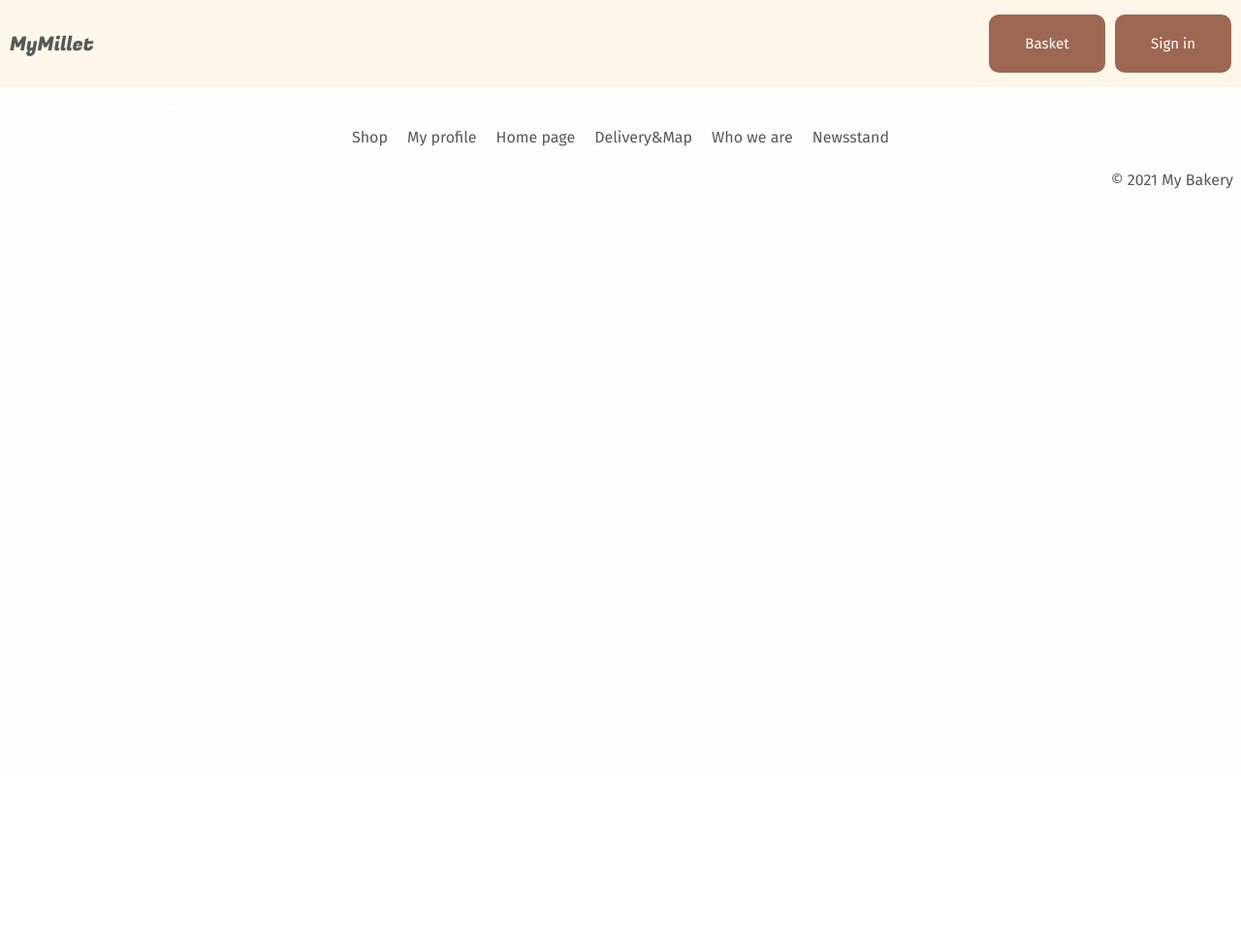
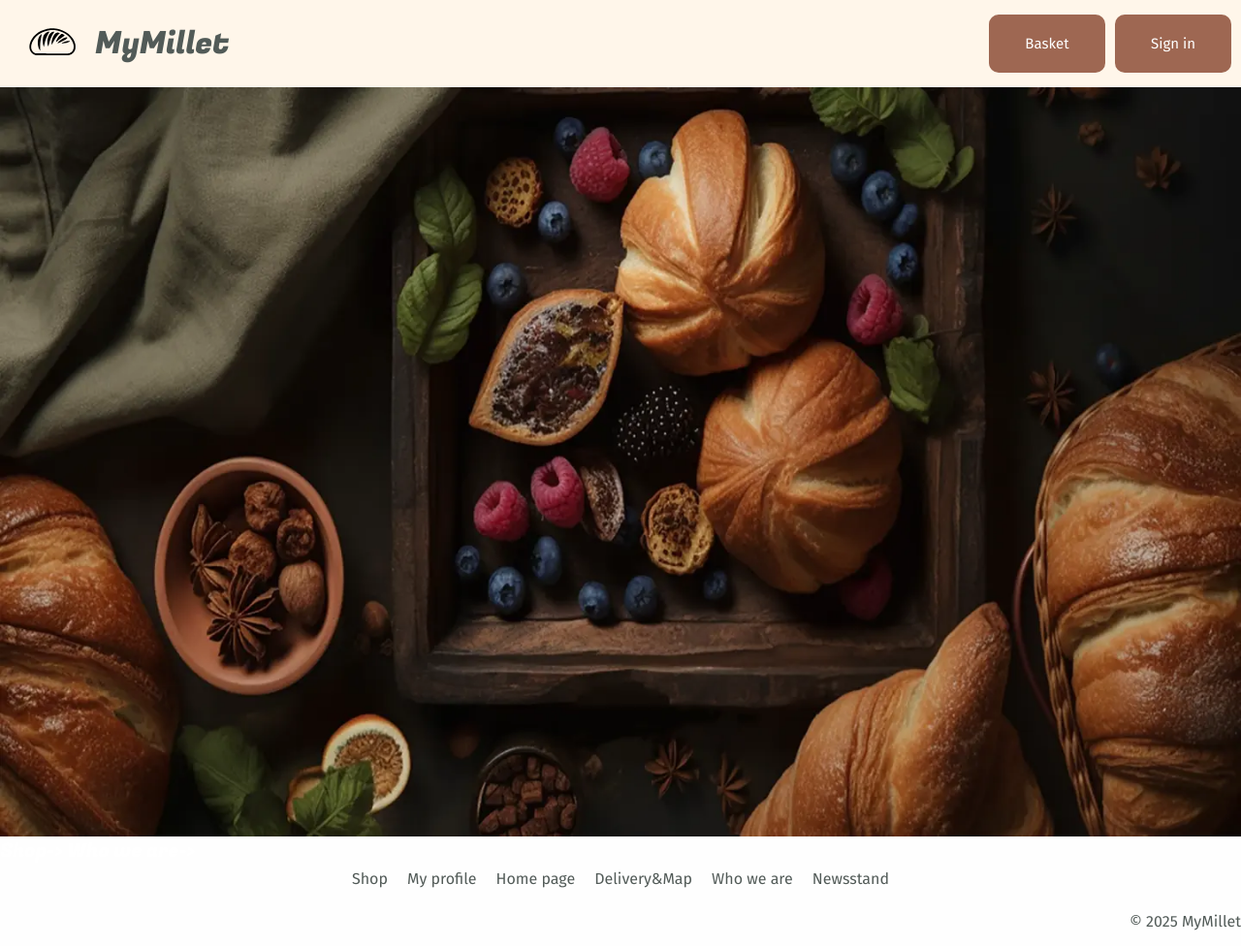
Before and after one commit to Ollldman/MyMillet, a Django app: page / in a window 1280 px wide. Shown: the whole page at 97% size. Before the commit the page ends 195 px from the top, so only its background shows below. Run offline with Django 5.2, Linux system fonts and the light colour scheme.

Commit message:
commit_with_mainImg_and_favicon

```diff
--- a/mainapp/static/mainapp/css/style.css
+++ b/mainapp/static/mainapp/css/style.css
@@ -3,7 +3,19 @@
 body
 {
     background-color: #FFF6EA;
+    margin: 0;
+    padding: 0;
 }
+
+/* Header */
+/* Иконка */
+.favicon-logo
+{
+    width: 48px;
+    height: 48px;
+    padding: 20px;
+}
+
 /* Общий стиль для брендовых текстов */
 .brand-text
 {
@@ -11,6 +23,7 @@ body
     color:#525B58;
     margin-right:auto;
 }
+
 /* Общее в ссылках: */
 a
 {
@@ -23,10 +36,30 @@ a
     font-size: 20px;
     color: white;
 }
+.header_left
+{
+    display: flex;
+    align-items: center;
+}
+.header_right
+{
+    display: flex;
+    align-items: center;
+}
+
 /* Общее в main */
 main{
     padding-top: 70px;
 }
+
+/* Главное изображение */
+.main_theme_pic
+{
+    width: 100%;
+    height: auto;
+    display: block;
+}
+
 /* Общее в подвале: */
 footer
 {
@@ -46,13 +79,15 @@ footer
     display: flex;
     flex-direction: column;
 }
-
 .footer-navigation a {
     margin: 5px 10px;
 }
-
 .copyright {
     text-align: right;
+}
+.footer_nav_button:hover
+{
+    color:#202322;
 }
 /* buttons */
 button
@@ -75,7 +110,7 @@ button:hover
 }
 
 
-
+/* media content resize */
 
 /* Mobile */
 @media (max-width: 1023px)
@@ -96,7 +131,7 @@ button:hover
         padding: 5px 10px 5px 10px;
         box-sizing: border-box;
         display: flex;
-        justify-content: space-between;
+        justify-content:space-between;
         align-items: center;
     }
     button{
@@ -106,6 +141,14 @@ button:hover
     }
     main{
         padding-top:70px;
+    }
+    .brand-text
+    {
+        display:none;
+    }
+    .main_theme_pic
+    {
+        max-height: 200px;
     }
 }
 /* Pad and Desktop */
@@ -145,5 +188,9 @@ button:hover
     .footer-nav-left, .footer-nav-right {
         flex-direction: row;
     }
+    .main_theme_pic
+    {
+        max-height: 870px;
+    }
 }
 /* Конец общих стилей для index.html */
--- a/mainapp/templates/mainapp/index.html
+++ b/mainapp/templates/mainapp/index.html
@@ -1,6 +1,11 @@
 {% extends "mainapp/template_layout.html" %}
+{% load static %}
 {% block title %}MyMillet{% endblock title %}
 {% block content %}
+<picture>
+    <source srcset="{% static 'mainapp/img/homepage/top_title_pic.webp'%}" alt="Main theme of our bakery." class="main_theme_pic">
+    <img src="{% static 'mainapp/img/homepage/top_title_pic.webp'%}" alt="Main theme of our bakery." class="main_theme_pic">
+</picture>
 <a href="/" class="topNavigation">Shop-></a>
 <a href="/" class="topNavigation">Who we are-></a>
 {% endblock content %}
--- a/mainapp/templates/mainapp/template_layout.html
+++ b/mainapp/templates/mainapp/template_layout.html
@@ -8,34 +8,42 @@
     <link rel="preconnect" href="https://fonts.gstatic.com" crossorigin>
     <link href="https://fonts.googleapis.com/css2?family=Fira+Sans:wght@400;700&family=Fugaz+One&display=swap" rel="stylesheet">
     <link rel="stylesheet" href="{% static 'mainapp/css/style.css' %}">
+    <link rel="icon" type="image/webp" src="{% static 'mainapp/img/favicon/favicon.webp' %}">
     <title>{% block title %}{% endblock title %}</title>
 </head>
 <body>
+    <!-- Динамическое окно авторизации -->
     <div class="autorization-field" id="modalAuth"></div>
+    <!-- Заголовок -->
     <header>
-        <!--Логотип подставить сюда!!!-->
-        <a href="/" class="brand-text" style="font-size:20px;">MyMillet</a>
+        <!--Логотип и название-->
+        <div class="header_left">
+        <a href="/"><img src="{% static 'mainapp/img/favicon/favicon.svg' %}" alt="Logo" class="favicon-logo"></a>
+        <a href="/" class="brand-text" style="font-size:32px;">MyMillet</a>
+        </div>
         <!--Кнопки-->
+        <div class="header_right">
         <a href="/" class="h-buttons" id="basketB"><button>Basket</button></a>
         <a href="/" class="h-buttons" id="signInB"><button>Sign in</button></a>
         <!--Количество товаров в корзине-->
+        </div>
     </header>
     <main>
         {% block content %}{% endblock content %}
         <footer>
             <div class="footer-navigation">
                 <div class="footer-nav-left">
-                    <a href="\">Shop</a>
-                    <a href="\">My profile</a>
-                    <a href="\">Home page</a>
+                    <a class="footer_nav_button" href="\">Shop</a>
+                    <a class="footer_nav_button" href="\">My profile</a>
+                    <a class="footer_nav_button" href="\">Home page</a>
                 </div>
                 <div class="footer-nav-right">
-                    <a href="\">Delivery&Map</a>
-                    <a href="\">Who we are</a>
-                    <a href="\">Newsstand</a>
+                    <a class="footer_nav_button" href="\">Delivery&Map</a>
+                    <a class="footer_nav_button" href="\">Who we are</a>
+                    <a class="footer_nav_button" href="\">Newsstand</a>
                 </div>
             </div>
-            <p class="copyright">&copy; 2021 My Bakery</p>
+            <p class="copyright">&copy; 2025 MyMillet</p>
         </footer>
     </main>
     <script src="{% static 'mainapp/js/autorization_field_changer' %}"></script>
```
Also changed, not shown: mainapp/static/mainapp/img/favicon.webp (deleted), mainapp/static/mainapp/img/favicon/favicon.svg (added), mainapp/static/mainapp/img/favicon/favicon.webp (added), mainapp/static/mainapp/img/homepage/top_title_pic.png (added), mainapp/static/mainapp/img/homepage/top_title_pic.webp (added).
